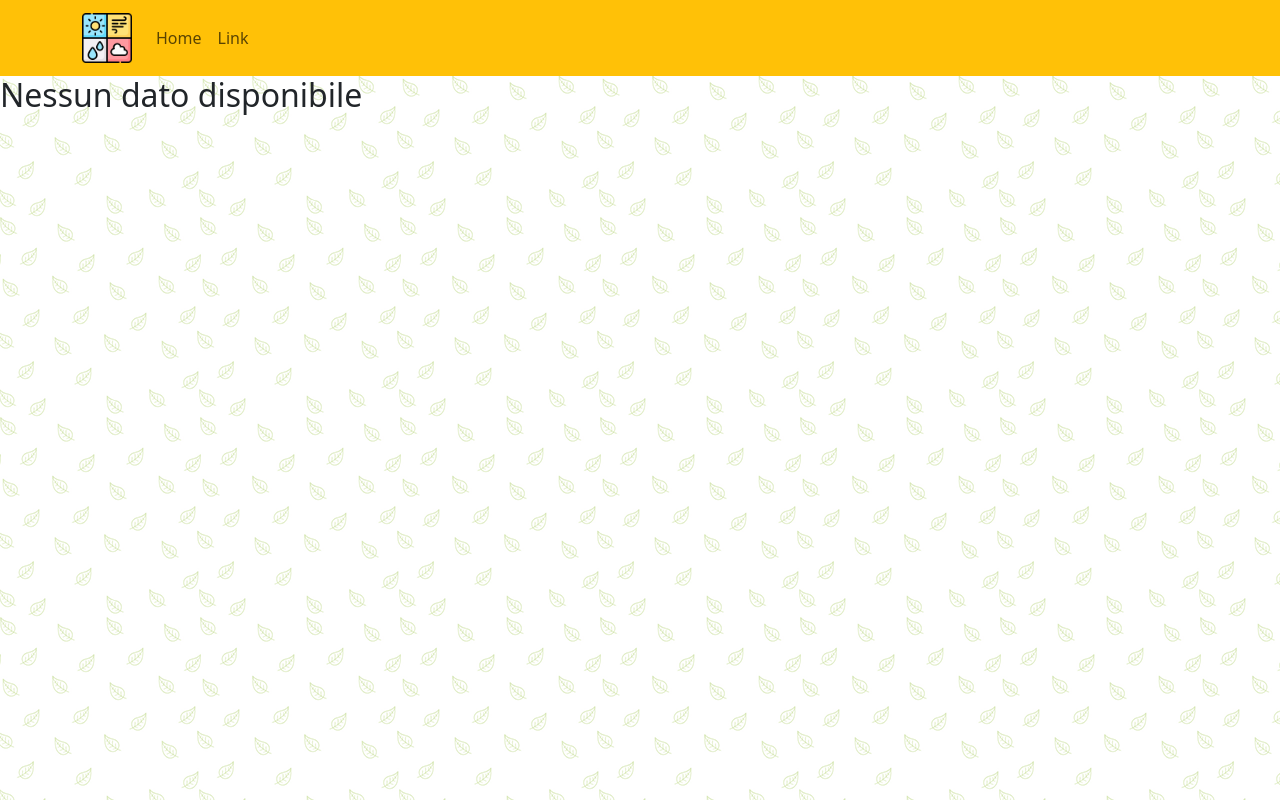
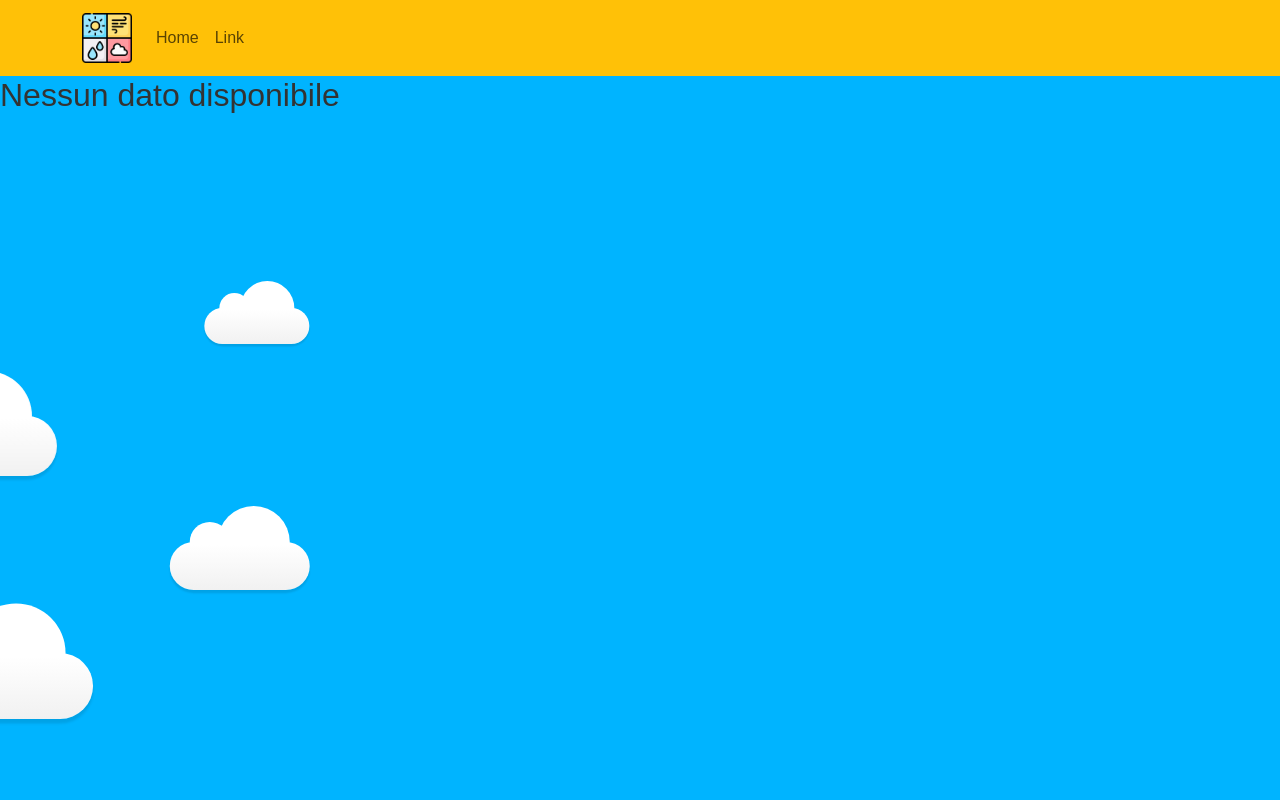
Before and after one commit to RosarioFaro/Esame-S10-L5, a React (Vite) app: page /meteo-details in a window 1280 px wide. Built offline with nearby package versions, Linux system fonts and the light colour scheme.

Commit message:
upd 7 - correzione di alcune icone

```diff
--- a/index.html
+++ b/index.html
@@ -7,6 +7,27 @@
     <title>Progetto X</title>
   </head>
   <body>
+    <div id="background-wrap">
+      <div class="x1">
+        <div class="cloud"></div>
+      </div>
+
+      <div class="x2">
+        <div class="cloud"></div>
+      </div>
+
+      <div class="x3">
+        <div class="cloud"></div>
+      </div>
+
+      <div class="x4">
+        <div class="cloud"></div>
+      </div>
+
+      <div class="x5">
+        <div class="cloud"></div>
+      </div>
+    </div>
     <div id="root"></div>
     <script type="module" src="/src/main.jsx"></script>
   </body>
--- a/src/App.css
+++ b/src/App.css
@@ -1,8 +1,3 @@
-body {
-  background-image: url("./assets/leaves.webp");
-  background-repeat: repeat;
-}
-
 .btn-custom {
   background-color: #a9edea;
 }
@@ -20,7 +15,6 @@ body {
 
 .main-cities .card {
   position: relative;
-  border: 1px solid #ccc;
   border-radius: 10px;
   padding: 15px;
   box-shadow: 0 4px 8px rgba(0, 0, 0, 0.1);
@@ -29,6 +23,13 @@ body {
   justify-content: space-between;
   background: linear-gradient(20deg, #69cdce, #a9edea);
   color: #000000;
+  transition: transform 0.2s ease-in-out;
+}
+
+.main-cities .card:hover {
+  transform: scale(1.3);
+  background-color: #d0f4f2;
+  z-index: 1;
 }
 
 .card-content {
@@ -48,3 +49,162 @@ body {
   top: 10px;
   right: 10px;
 }
+
+/* BACKGROUND METEO - Non mi prendo alcun merito però trovo che sia molto bello e si sposava bene con lo stile che avevo scelto*/
+
+body {
+  background: #00b4ff;
+  color: #333;
+  font: 100% Arial, Sans Serif;
+  height: 100vh;
+  margin: 0;
+  padding: 0;
+  overflow-x: hidden;
+}
+
+#background-wrap {
+  margin-top: 6em;
+  bottom: 0;
+  left: 0;
+  padding-top: 50px;
+  position: fixed;
+  right: 0;
+  top: 0;
+  z-index: -1;
+}
+
+/* KEYFRAMES */
+
+@-webkit-keyframes animateCloud {
+  0% {
+    margin-left: -1000px;
+  }
+  100% {
+    margin-left: 100%;
+  }
+}
+
+@-moz-keyframes animateCloud {
+  0% {
+    margin-left: -1000px;
+  }
+  100% {
+    margin-left: 100%;
+  }
+}
+
+@keyframes animateCloud {
+  0% {
+    margin-left: -1000px;
+  }
+  100% {
+    margin-left: 100%;
+  }
+}
+
+/* ANIMATIONS */
+
+.x1 {
+  -webkit-animation: animateCloud 35s linear infinite;
+  -moz-animation: animateCloud 35s linear infinite;
+  animation: animateCloud 35s linear infinite;
+
+  -webkit-transform: scale(0.65);
+  -moz-transform: scale(0.65);
+  transform: scale(0.65);
+}
+
+.x2 {
+  -webkit-animation: animateCloud 20s linear infinite;
+  -moz-animation: animateCloud 20s linear infinite;
+  animation: animateCloud 20s linear infinite;
+
+  -webkit-transform: scale(0.3);
+  -moz-transform: scale(0.3);
+  transform: scale(0.3);
+}
+
+.x3 {
+  -webkit-animation: animateCloud 30s linear infinite;
+  -moz-animation: animateCloud 30s linear infinite;
+  animation: animateCloud 30s linear infinite;
+
+  -webkit-transform: scale(0.5);
+  -moz-transform: scale(0.5);
+  transform: scale(0.5);
+}
+
+.x4 {
+  -webkit-animation: animateCloud 18s linear infinite;
+  -moz-animation: animateCloud 18s linear infinite;
+  animation: animateCloud 18s linear infinite;
+
+  -webkit-transform: scale(0.4);
+  -moz-transform: scale(0.4);
+  transform: scale(0.4);
+}
+
+.x5 {
+  -webkit-animation: animateCloud 25s linear infinite;
+  -moz-animation: animateCloud 25s linear infinite;
+  animation: animateCloud 25s linear infinite;
+
+  -webkit-transform: scale(0.55);
+  -moz-transform: scale(0.55);
+  transform: scale(0.55);
+}
+
+/* OBJECTS */
+
+.cloud {
+  background: #fff;
+  background: -moz-linear-gradient(top, #fff 5%, #f1f1f1 100%);
+  background: -webkit-gradient(linear, left top, left bottom, color-stop(5%, #fff), color-stop(100%, #f1f1f1));
+  background: -webkit-linear-gradient(top, #fff 5%, #f1f1f1 100%);
+  background: -o-linear-gradient(top, #fff 5%, #f1f1f1 100%);
+  background: -ms-linear-gradient(top, #fff 5%, #f1f1f1 100%);
+  background: linear-gradient(top, #fff 5%, #f1f1f1 100%);
+  filter: progid:DXImageTransform.Microsoft.gradient( startColorstr='#fff', endColorstr='#f1f1f1',GradientType=0 );
+
+  -webkit-border-radius: 100px;
+  -moz-border-radius: 100px;
+  border-radius: 100px;
+
+  -webkit-box-shadow: 0 8px 5px rgba(0, 0, 0, 0.1);
+  -moz-box-shadow: 0 8px 5px rgba(0, 0, 0, 0.1);
+  box-shadow: 0 8px 5px rgba(0, 0, 0, 0.1);
+
+  height: 120px;
+  position: relative;
+  width: 350px;
+}
+
+.cloud:after,
+.cloud:before {
+  background: #fff;
+  content: "";
+  position: absolute;
+  z-index: -1;
+}
+
+.cloud:after {
+  -webkit-border-radius: 100px;
+  -moz-border-radius: 100px;
+  border-radius: 100px;
+
+  height: 100px;
+  left: 50px;
+  top: -50px;
+  width: 100px;
+}
+
+.cloud:before {
+  -webkit-border-radius: 200px;
+  -moz-border-radius: 200px;
+  border-radius: 200px;
+
+  width: 180px;
+  height: 180px;
+  right: 50px;
+  top: -90px;
+}
--- a/src/components/MainCitiesCards.jsx
+++ b/src/components/MainCitiesCards.jsx
@@ -26,7 +26,7 @@ const MainCitiesCards = ({ citiesMeteo }) => {
               <div className="card-content">
                 <h2>{meteoData.name}</h2>
                 <p>Temperatura: {(meteoData.main.temp - 273.15).toFixed(1)}°C</p>
-                <p>{meteoData.weather[0].description}</p>
+                <p className="text-capitalize">{meteoData.weather[0].description}</p>
               </div>
               <img src={meteoData.iconUrl} alt="Icona meteo" className="weather-icon" width={40} height={40} />
               <div className="local-time">{getLocalTime(meteoData.timezone)}</div>
--- a/src/components/MeteoFetch.jsx
+++ b/src/components/MeteoFetch.jsx
@@ -1,29 +1,39 @@
 import { useEffect } from "react";
+import { iconMap } from "./iconMap";
 
 const MeteoFetch = ({ city, setMeteoData, setError }) => {
   useEffect(() => {
-    if (city) {
+    if (city.trim() === "") return;
+
     const cityMeteoFetch = async () => {
       try {
-          const response = await fetch(
-            `https://api.openweathermap.org/geo/1.0/direct?appid=28619d98dd7133d7330cadd0c6974d2b&q=${city}`
+        const geoResponse = await fetch(
+          `https://api.openweathermap.org/geo/1.0/direct?appid=28619d98dd7133d7330cadd0c6974d2b&q=${city}&limit=1&lang=it`
         );
-          const data = await response.json();
+        const geoData = await geoResponse.json();
 
-          if (data.length === 0) {
+        console.log("Risultato geocodifica:", geoData);
+
+        if (geoData.length === 0) {
           setError("Città non trovata");
           setMeteoData(null);
           return;
         }
 
-          const { lat, lon } = data[0];
+        const { lat, lon, name, country } = geoData[0];
 
         const meteoResp = await fetch(
           `https://api.openweathermap.org/data/2.5/weather?appid=28619d98dd7133d7330cadd0c6974d2b&lat=${lat}&lon=${lon}&lang=it`
         );
         const meteoData = await meteoResp.json();
 
-          meteoData.iconUrl = `https://openweathermap.org/img/wn/${meteoData.weather[0].icon}@2x.png`;
+        console.log("Dati meteo ricevuti:", meteoData);
+
+        meteoData.name = name;
+        meteoData.country = country;
+
+        const iconId = meteoData.weather[0].icon;
+        meteoData.iconUrl = iconMap[iconId] || "/assets/iconeMeteo/default-icon.png";
 
         setMeteoData(meteoData);
         setError(null);
@@ -35,7 +45,6 @@ const MeteoFetch = ({ city, setMeteoData, setError }) => {
     };
 
     cityMeteoFetch();
-    }
   }, [city, setMeteoData, setError]);
 
   return null;
--- a/src/components/MeteoSearch.jsx
+++ b/src/components/MeteoSearch.jsx
@@ -105,7 +105,7 @@ const MeteoSearch = () => {
     try {
       const meteoDataPromises = MainCities.map(async (city) => {
         const response = await fetch(
-          `https://api.openweathermap.org/data/2.5/weather?appid=28619d98dd7133d7330cadd0c6974d2b&lang=it&q=${city.name}`
+          `https://api.openweathermap.org/data/2.5/weather?appid=28619d98dd7133d7330cadd0c6974d2b&lang=it&q=${city.name}&limit=1`
         );
         const data = await response.json();
 
```
Also changed, not shown: src/components/MeteoDetails.jsx (+40 -23 lines). Lines whose indentation alone changed are shown as unchanged.
